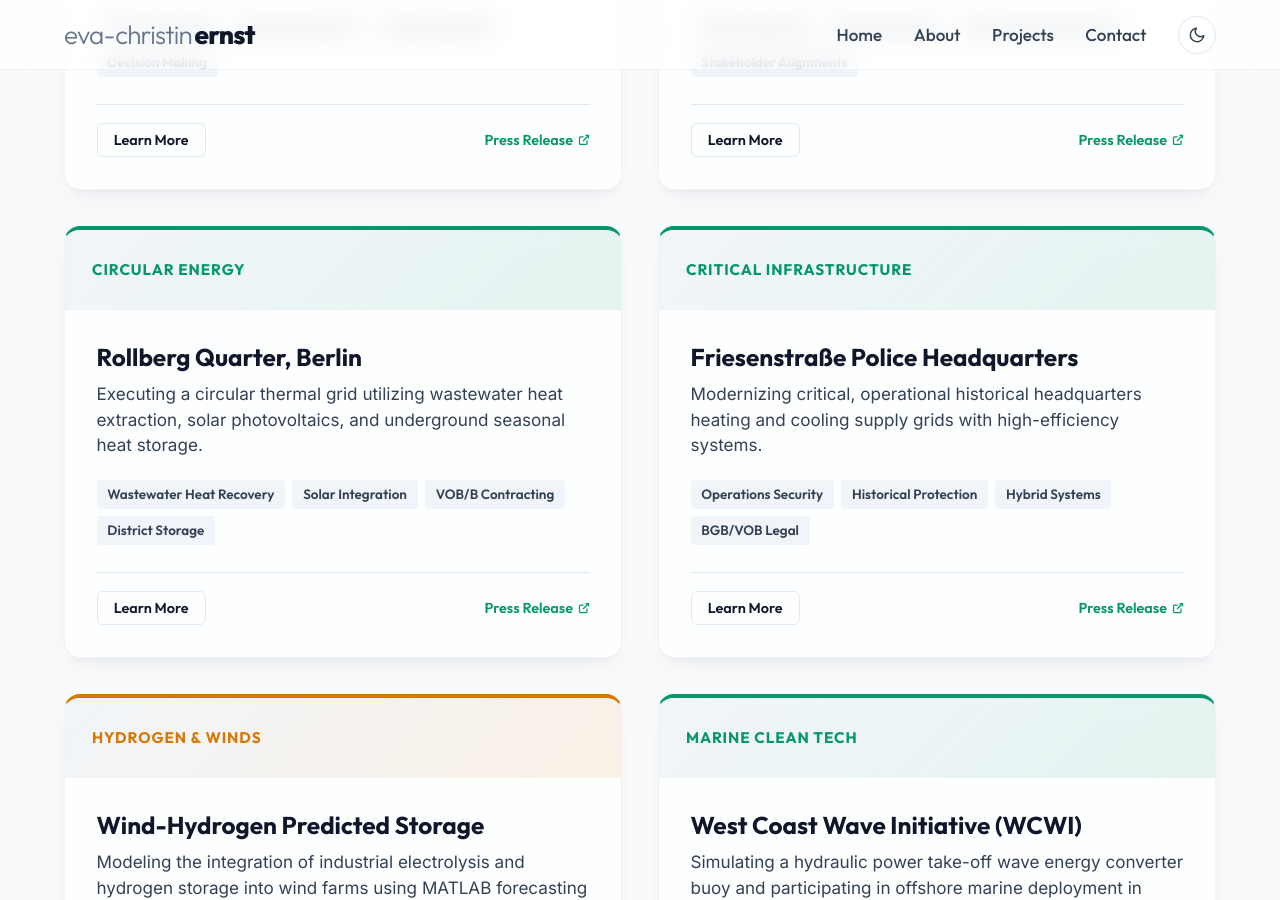
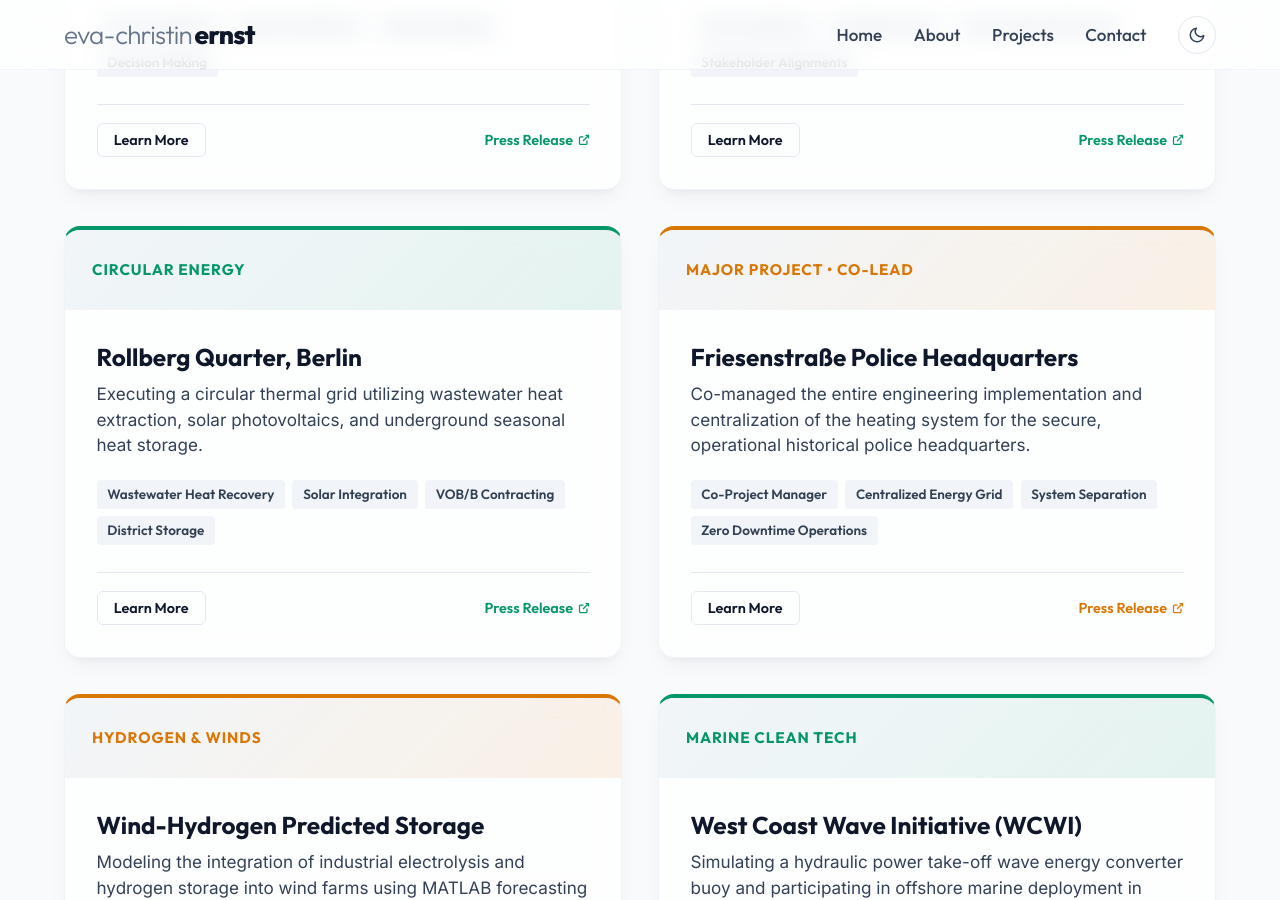
Before and after one commit to evafroehlich/website, a Jekyll site: the page built from projects.md, in a window 1280 px wide and 900 px high, scrolled down 1043 px. Built offline with Jekyll 4.4.1, drawn with Linux system fonts in a browser that asks for light colours.

Commit message:
Convert Friesenstraße Police Station to STAR structure and Co-Lead role

```diff
--- a/projects.md
+++ b/projects.md
@@ -212,31 +212,43 @@
     </div>
 
     <!-- Project 6: Friesenstraße Police Station -->
-    <div class="project-card glass-card reveal-on-scroll">
+    <div class="project-card glass-card reveal-on-scroll proj-gold">
       <div class="project-img-placeholder">
-        <span class="project-sector">Critical Infrastructure</span>
+        <span class="project-sector">Major Project &bull; Co-Lead</span>
       </div>
       <div class="project-content">
         <h3 class="project-title">Friesenstraße Police Headquarters</h3>
         <p class="project-description">
-          Modernizing critical, operational historical headquarters heating and cooling supply grids with high-efficiency systems.
+          Co-managed the entire engineering implementation and centralization of the heating system for the secure, operational historical police headquarters.
         </p>
         <div class="project-tags">
-          <span class="project-tag">Operations Security</span>
-          <span class="project-tag">Historical Protection</span>
-          <span class="project-tag">Hybrid Systems</span>
-          <span class="project-tag">BGB/VOB Legal</span>
+          <span class="project-tag">Co-Project Manager</span>
+          <span class="project-tag">Centralized Energy Grid</span>
+          <span class="project-tag">System Separation</span>
+          <span class="project-tag">Zero Downtime Operations</span>
         </div>
 
         <!-- Expandable details -->
         <div class="project-card-details">
           <div class="details-inner">
-            <h5>Key Contributions &amp; Scope:</h5>
-            <ul>
-              <li><strong>Operational Safeguards</strong>: Guaranteed uninterrupted heating and cooling functionality for emergency systems during mechanical construction phases.</li>
-              <li><strong>Preservation Code Compliance</strong>: Coordinated installations inside historical, heritage-protected building envelopes.</li>
-              <li><strong>Legal &amp; Claims Resolution</strong>: Managed supplier delay claims and verified material installations under strict contract law frameworks.</li>
-            </ul>
+            <h5 style="margin-bottom: 0.75rem;">STAR Case Study:</h5>
+            <div style="margin-bottom: 0.75rem;">
+              <strong style="color: var(--accent-emerald);">Situation:</strong> Outdated open heating and distribution networks caused frequent downtime across the massive operational police headquarters complex. If a single radiator broke, the entire building went cold, presenting severe security and comfort risks.
+            </div>
+            <div style="margin-bottom: 0.75rem;">
+              <strong style="color: var(--accent-emerald);">Task:</strong> Actively co-manage the complete design, centralized implementation, and system-separation modernizations to ensure full resilience and eliminate building-wide heating failures.
+            </div>
+            <div style="margin-bottom: 0.75rem;">
+              <strong style="color: var(--accent-emerald);">Action:</strong>
+              <ul>
+                <li><strong>Technical Division:</strong> Personally directed the structural planning and physical construction of the new centralized main heating station on site, supporting my co-lead on the distribution networks and house station renewals with system separation.</li>
+                <li><strong>Operational Logistics:</strong> Aligned major street excavation pipelines with the police's 24/7 emergency response routes, ensuring emergency cars could always deploy without delay while opening streets for the distribution network.</li>
+                <li><strong>Stakeholder Alignment:</strong> Chaired all primary communications with the public client and supervised shared supplier contractors under VOB/B parameters.</li>
+              </ul>
+            </div>
+            <div style="margin-bottom: 0.5rem;">
+              <strong style="color: var(--accent-emerald);">Result:</strong> Delivered a fully modernized centralized heating grid with complete house system separations, yielding zero emergency dispatch delays, zero building-wide heat failures, and full operational security.
+            </div>
           </div>
         </div>
 
```
